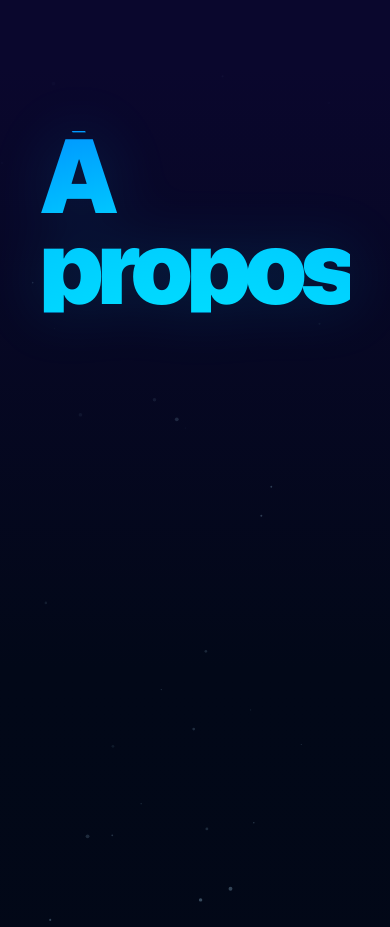
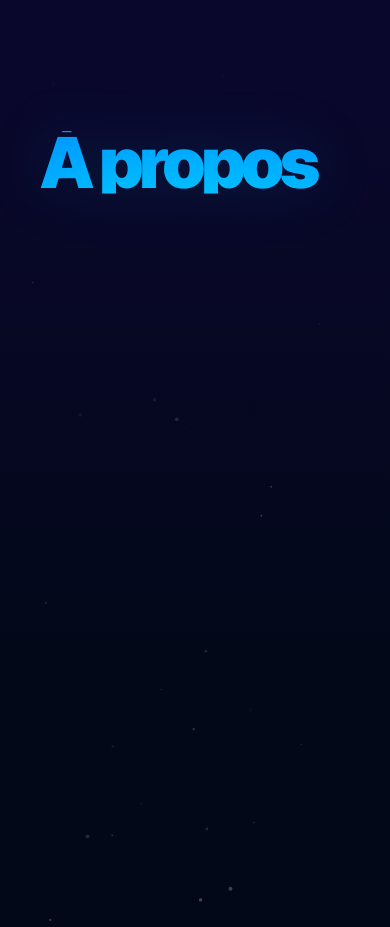
Before and after one commit to Aeyis/faro-portfolio, a Next.js app: page / in a window 390 px wide. Shown: the part 3240-4167 px from the top of the page. Built offline with nearby package versions, Linux system fonts and the light colour scheme.

Commit message:
fix about mobile

```diff
--- a/app/globals.css
+++ b/app/globals.css
@@ -47,7 +47,7 @@ ABOUT — responsive mobile
     padding-top: 160px !important;
   }
   .about-title {
-    font-size: clamp(90px, 26vw, 160px) !important;
+    font-size: clamp(56px, 18vw, 160px) !important;
   }
 }
 
--- a/components/about/AboutSection.tsx
+++ b/components/about/AboutSection.tsx
@@ -35,9 +35,9 @@ export default function AboutSection() {
 
 
         gsap.to(el, {
-            scale: 0.25,
-            x: () =>  16 - el.offsetLeft,
-            y: () => 16 - (floatRef.current?.offsetTop ?? 80),
+            scale: () => window.innerWidth < 768 ? 0.55 : 0.25,
+            x: () => (window.innerWidth < 768 ? 24 : 40) - el.offsetLeft,
+            y: () => (window.innerWidth < 768 ? 40 : 28) - (floatRef.current?.offsetTop ?? 80),
             transformOrigin: "top left",
             ease: "none",
             scrollTrigger: {
```
